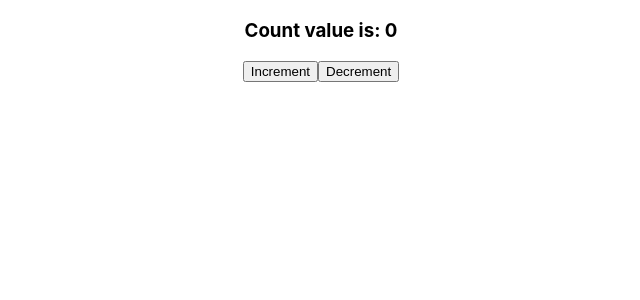
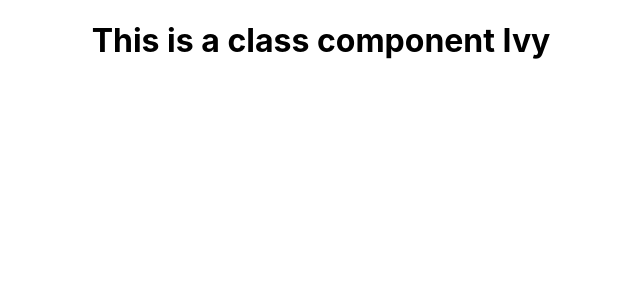
Before and after one commit to IvyTan29/IvyTan29.github.io, a React (Create React App) app in the folder tutorial/: page / in a window 1280 px wide. Shown: the top 300 px of the page, without its empty margins (319-959 px from the left). Built offline with nearby package versions, Linux system fonts and the light colour scheme.

Commit message:
add destructing props

```diff
--- a/tutorial/src/App.js
+++ b/tutorial/src/App.js
@@ -3,13 +3,15 @@
 import Hello from './components/Hello';
 import Message from './components/Message';
 import Profile from './components/Profile';
-import Counter from './components/Counter'
+import Counter from './components/Counter';
+import Resume from './components/Resume';
 
 function App() {
     return (
         <div className="App">
             {/* <Profile name="Ivy" lastname="Tan" /> */}
-            <Counter></Counter>
+            {/* <Counter></Counter> */}
+            <Resume name="Ivy"></Resume>
         </div>
     );
 }
--- a/tutorial/src/components/Profile.js
+++ b/tutorial/src/components/Profile.js
@@ -1,8 +1,10 @@
 const Profile = (props) => {
+    const { name, lastname } = props;
+
     return (
         <h1>
-            Name: {props.name} {props.lastname}
-            {props.children}
+            Name: {name} {lastname}
+            {/* {props.children} */}
         </h1>
     );
 };
--- /dev/null
+++ b/tutorial/src/components/Resume.js
@@ -0,0 +1,10 @@
+import { Component } from 'react';
+
+class Resume extends Component {
+    render() {
+        const { name } = this.props;
+        return <h1>This is a class component {name}</h1>;
+    }
+}
+
+export default Resume;
```
